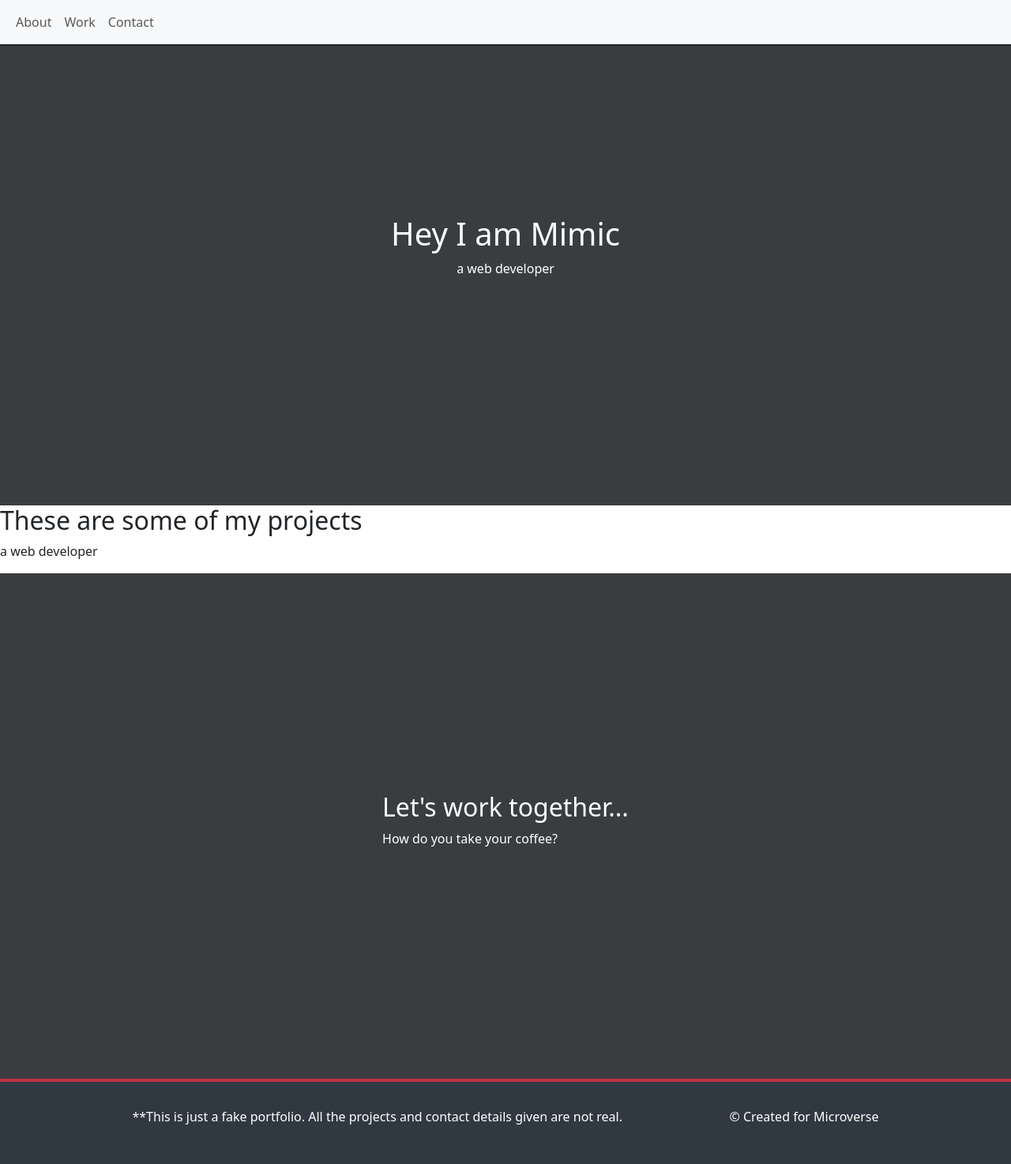
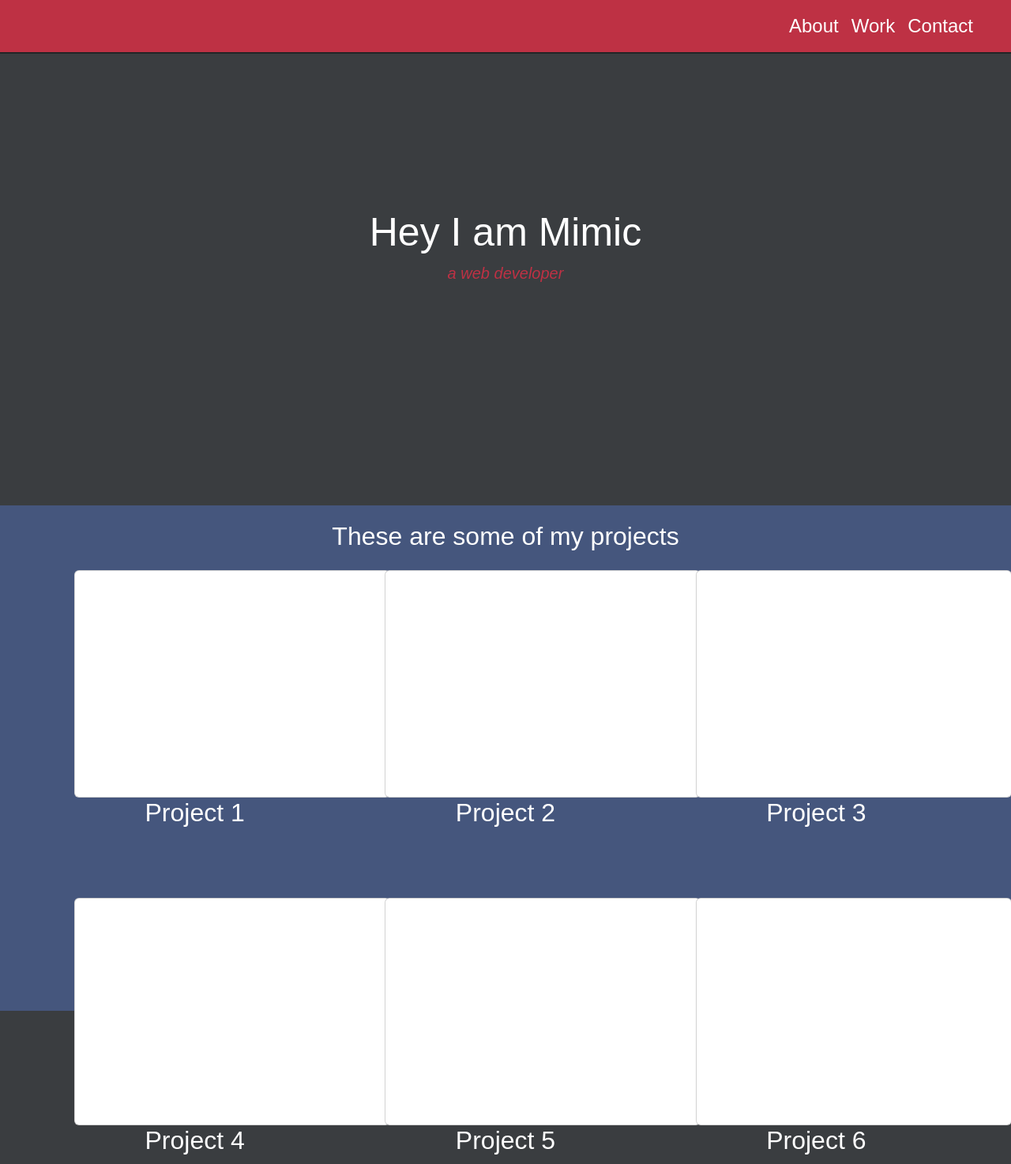
Before and after one commit to chrisokbimpong/Personal-Portfolio, a plain HTML site: page index.html in a window 1280 px wide. Shown: the top 1474 px of the page at 79% size. Drawn offline with nearby package versions, Linux system fonts and the light colour scheme.

Commit message:
HTML & CSS Commit

```diff
--- a/css/style.css
+++ b/css/style.css
@@ -1,10 +1,26 @@
 .navbar {
-  background-color: #be3144;
+  background: #be3144;
   display: flex;
-  justify-content: flex-end;
   position: fixed;
   width: 100%;
   box-shadow: 0 2px 0 #0006;
+}
+
+.navbar-nav {
+  display: flex;
+  margin-right: 40px;
+  font-size: 24px;
+}
+
+.nav-link {
+  color: #fff;
+}
+
+body {
+  font-family: "Poppins", sans-serif;
+  font-weight: 400;
+  line-height: 1.4;
+  color: #fff;
 }
 
 .himimic {
@@ -41,3 +57,36 @@ footer {
 .footer-text {
   color: #fff;
 }
+
+.myprojects {
+  background: #45567d;
+  text-align: center;
+  height: 40rem;
+  padding: 20px 5px;
+  box-sizing: inherit;
+}
+
+.developer {
+  font-style: italic;
+  color: #be3144;
+  font-size: 20px;
+}
+
+.mimic {
+  font-size: 50px;
+}
+
+.row {
+  display: grid;
+  grid-template-columns: repeat(auto-fit, minmax(320px, 1fr));
+  grid-gap: 4rem;
+  width: 100%;
+  max-width: 1280px;
+  margin: 0 auto;
+  margin-bottom: 6rem;
+}
+
+.card {
+  width: 25rem;
+  height: 18rem;
+}
--- a/index.html
+++ b/index.html
@@ -13,12 +13,19 @@
   </head>
 
   <body>
-    <nav
-      class="navbar navbar-expand-lg bg-body-tertiary"
-      style="background-color: #be3144"
+    <nav class="navbar navbar-expand-lg">
+      <button
+        class="navbar-toggler"
+        type="button"
+        data-toggle="collapse"
+        data-target="#navbarNav"
+        aria-controls="navbarNav"
+        aria-expanded="false"
+        aria-label="Toggle navigation"
       >
-      <div class="container-fluid">
-        <div class="collapse navbar-collapse" id="navbarNav">
+        <span class="navbar-toggler-icon"></span>
+      </button>
+      <div class="collapse navbar-collapse justify-content-end" id="navbarNav">
         <ul class="navbar-nav">
           <li class="nav-item">
             <a class="nav-link" href="#">About</a>
@@ -31,17 +38,43 @@
           </li>
         </ul>
       </div>
-      </div>
     </nav>
 
     <section class="himimic">
-      <h1>Hey I am Mimic</h1>
-      <p>a web developer</p>
+      <h1 class="mimic">Hey I am Mimic</h1>
+      <p class="developer">a web developer</p>
     </section>
 
-    <section class="projects">
+    <section class="myprojects">
       <h2>These are some of my projects</h2>
-      <p>a web developer</p>
+      <div class="container mt-4">
+        <div class="row">
+          <div class="col-auto mb-3">
+            <div class="card"></div>
+            <h2>Project 1</h2>
+          </div>
+          <div class="col-auto mb-3">
+            <div class="card"></div>
+            <h2>Project 2</h2>
+          </div>
+          <div class="col-auto mb-3">
+            <div class="card"></div>
+            <h2>Project 3</h2>
+          </div>
+          <div class="col-auto mb-3">
+            <div class="card"></div>
+            <h2>Project 4</h2>
+          </div>
+          <div class="col-auto mb-3">
+            <div class="card"></div>
+            <h2>Project 5</h2>
+          </div>
+          <div class="col-auto mb-3">
+            <div class="card"></div>
+            <h2>Project 6</h2>
+          </div>
+        </div>
+      </div>
     </section>
 
     <section class="together">
```
Lines whose indentation alone changed are shown as unchanged.
